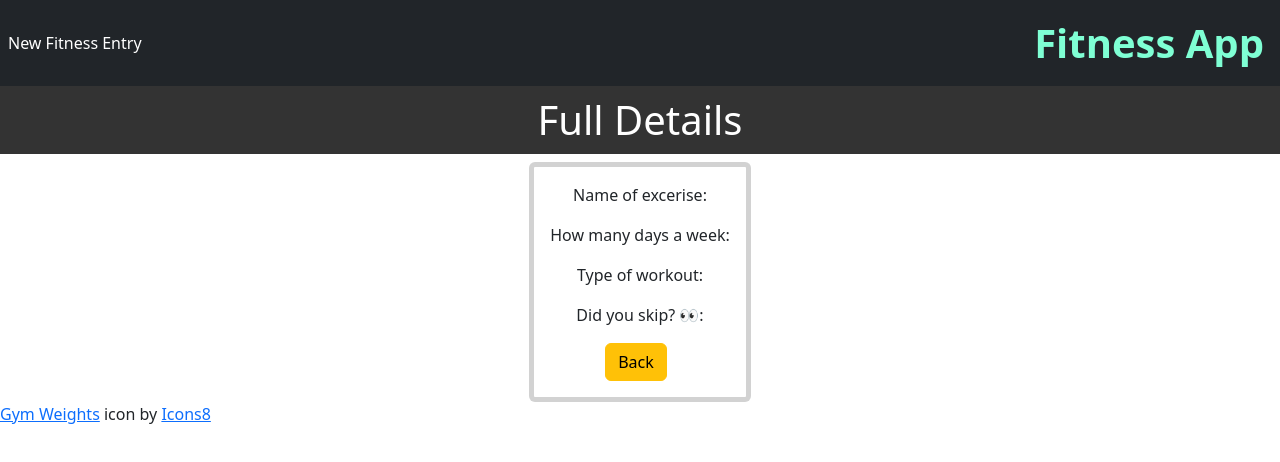
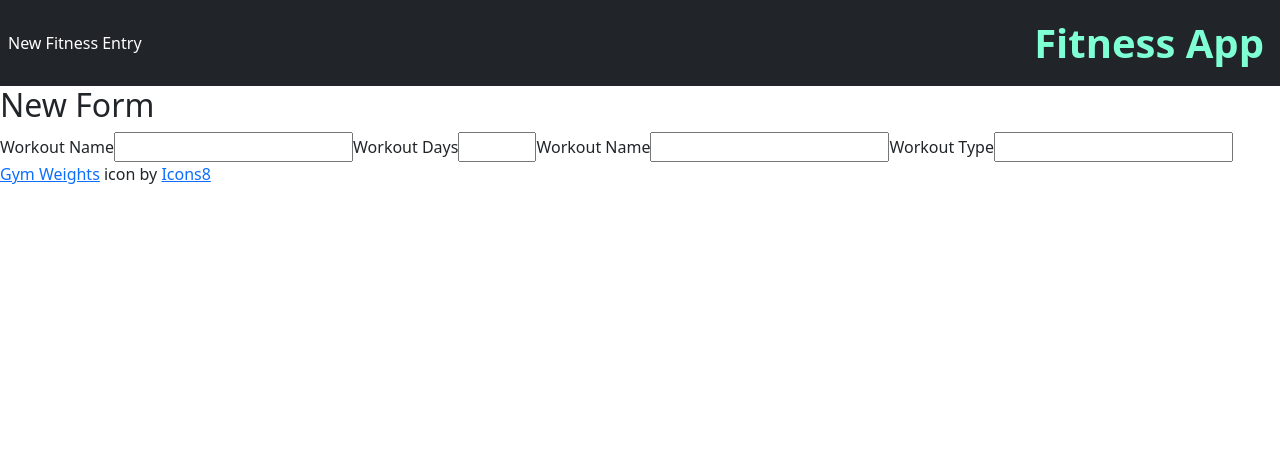
Before and after one commit to Jesse-Chong/The-Pursuit-To-Fitness, a React (Vite) app: page /fitness/new in a window 1280 px wide. Shown: the top 462 px of the page. Built offline with nearby package versions, Linux system fonts and the light colour scheme; no server answers.

Commit message:
Created Fitness_NewForm and connect it to backend

```diff
--- a/src/App.jsx
+++ b/src/App.jsx
@@ -13,6 +13,7 @@ import Home from "./Pages/Home";
 import Index from "./Pages/Index";
 import Show from "./Pages/Show";
 import FourOFour from "./Pages/FourOFour";
+import New from "./Pages/New";
 
 // COMPONENTS
 
@@ -49,6 +50,7 @@ function App() {
             <Route path="/" element={<Home />} />
             <Route path="/fitness" element={<Index />} />
             <Route path="/fitness/:index" element={<Show />} />
+            <Route path="/fitness/new" element={<New />} />
             <Route path="*" element={<FourOFour />} />
           </Routes>
         </main>
--- /dev/null
+++ b/src/Components/Fitness_NewForm.jsx
@@ -0,0 +1,32 @@
+import { useState, useEffect } from "react";
+import { useParams, useNavigate } from "react-router-dom";
+
+const API = import.meta.env.VITE_API_URL;
+
+function Fitness_NewForm() {
+  return (
+    <form>
+      <label for="workout_name">
+        Workout Name
+        <input id="workout_name" type="text" />
+      </label>
+
+      <label for="workout_days">
+        Workout Days
+        <input id="workout_name" type="number" min="1" max="7" />
+      </label>
+
+      <label for="workout_name">
+        Workout Name
+        <input id="workout_name" type="text" />
+      </label>
+
+      <label for="workout_type">
+        Workout Type
+        <input id="workout_type" type="text" />
+      </label>
+    </form>
+  );
+}
+
+export default Fitness_NewForm;
--- /dev/null
+++ b/src/Pages/New.jsx
@@ -0,0 +1,12 @@
+import Fitness_NewForm from "../Components/Fitness_NewForm";
+
+function New() {
+  return (
+    <div className="New">
+      <h2>New Form</h2>
+      <Fitness_NewForm />
+    </div>
+  );
+}
+
+export default New;
```
